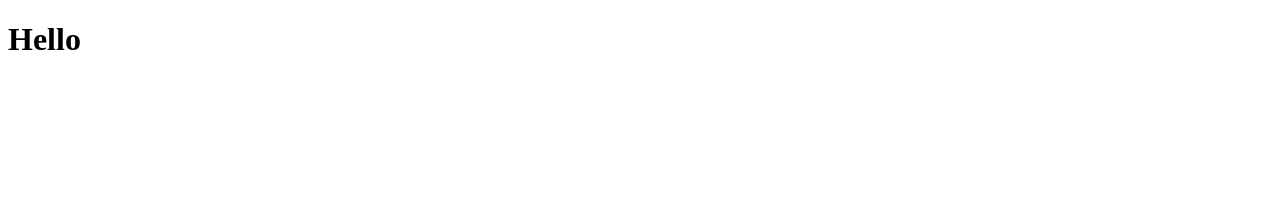
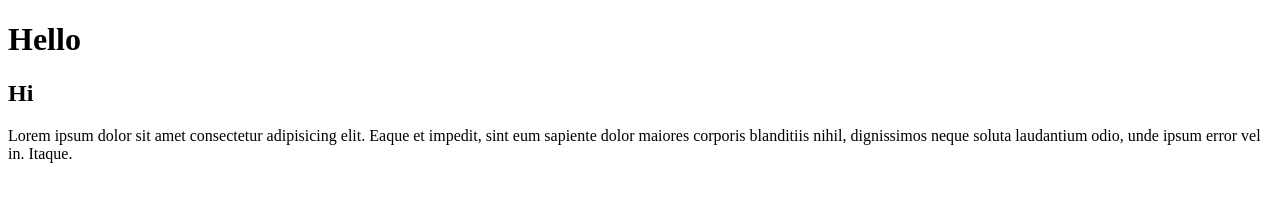
Before and after one commit to RaisaJahanRini/mycode1, a plain HTML site: page index.html in a window 1280 px wide. Drawn offline with Linux system fonts and the light colour scheme.

Commit message:
h2 and p added

```diff
--- a/index.html
+++ b/index.html
@@ -7,5 +7,8 @@
 </head>
 <body>
     <h1>Hello</h1>
+
+    <h2>Hi</h2>
+    <p>Lorem ipsum dolor sit amet consectetur adipisicing elit. Eaque et impedit, sint eum sapiente dolor maiores corporis blanditiis nihil, dignissimos neque soluta laudantium odio, unde ipsum error vel in. Itaque.</p>
 </body>
 </html>
```
